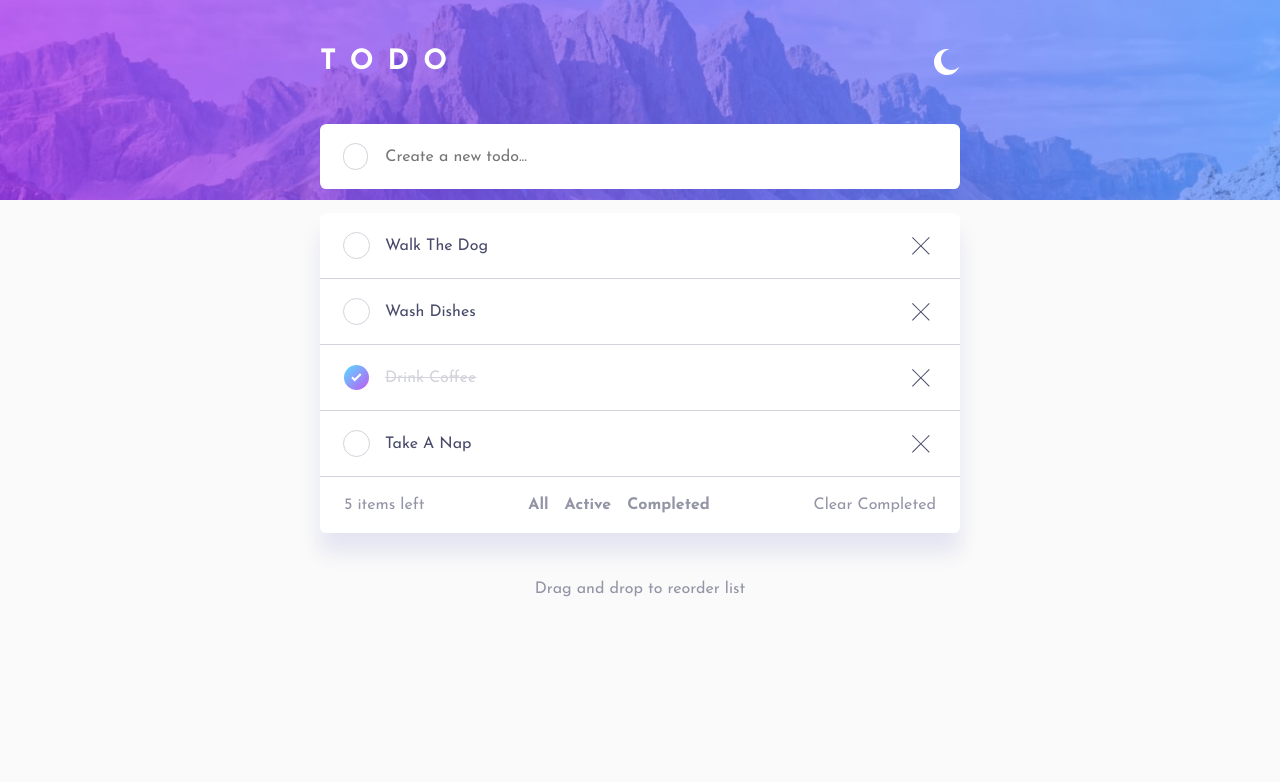
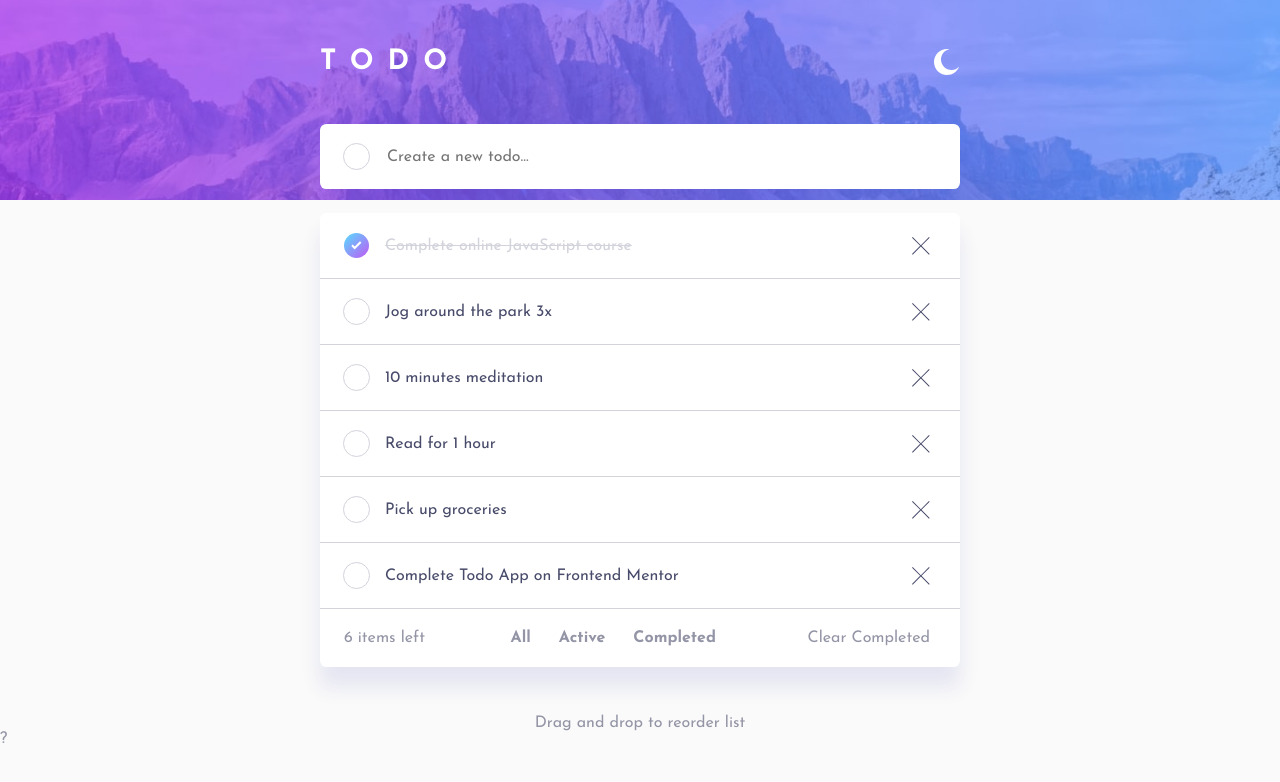
Before and after one commit to Vi-r-us/do-more, a React (Vite) app: page / in a window 1280 px wide. Shown: the top 782 px of the page. Built offline with nearby package versions, Linux system fonts and the light colour scheme.

Commit message:
add: edit and delete feature

```diff
--- a/src/components/Form.jsx
+++ b/src/components/Form.jsx
@@ -1,7 +1,9 @@
 import { useEffect, useRef, useState } from "react";
 import iconCheck from "../assets/icon-check.svg";
+import { useGlobalContext } from "../context";
 
 const Form = () => {
+  const { addItem } = useGlobalContext();
   const txHeight = 20;
   const [newItemName, setNewItemName] = useState("");
   const textareaRef = useRef(null);
@@ -21,11 +23,16 @@ const Form = () => {
   };
 
   const handleSubmit = (e) => {
-    e.preventDefault();
+    if (e.keyCode == 13 && e.shiftKey == false) {
+      // console.log(newItemName);
+      addItem(newItemName);
+      setNewItemName("");
+      e.preventDefault();
+    }
   };
 
   return (
-    <form className="form-control flex" direction="row" onSubmit={handleSubmit}>
+    <form className="form-control flex" direction="row">
       <span className="checkbox">
         <img src={iconCheck} />
       </span>
@@ -36,11 +43,13 @@ const Form = () => {
         ref={textareaRef}
         value={newItemName}
         onInput={() => handleTextareaHeight()}
+        onKeyDown={handleSubmit}
         onChange={(event) => setNewItemName(event.target.value)}
       />
       {/* <button type='submit' className='btn'>
           add task
         </button> */}
+      {/* <p>{newItemName}</p> */}
     </form>
   );
 };
--- a/src/components/Items.jsx
+++ b/src/components/Items.jsx
@@ -2,8 +2,16 @@
 /* eslint-disable no-unused-vars */
 import { useGlobalContext } from "../context";
 import SingleItem from "./SingleItem";
+
 const Items = () => {
-  const { items } = useGlobalContext();
+  const {
+    filteredItems: items,
+    allItems,
+    allActiveItems,
+    allCompletedItems,
+  } = useGlobalContext();
+  // console.log(items);
+
   return (
     <>
       <ul className="items">
@@ -11,20 +19,20 @@ const Items = () => {
           return <SingleItem key={item.id} item={item} />;
         })}
         <li className="last-item flex" direction="row">
-          <span>5 items left</span>
+          <span>{items.length} items left</span>
           <div className="ext flex" direction="row">
-            <span>all</span>
-            <span>active</span>
-            <span>completed</span>
+            <button onClick={() => allItems()}>all</button>
+            <button onClick={() => allActiveItems()}>active</button>
+            <button onClick={() => allCompletedItems()}>completed</button>
           </div>
-          <span>clear completed</span>
+          <button>clear completed</button>
         </li>
       </ul>
 
       <div className="last-item-ext ext flex" direction="row">
-        <span>all</span>
-        <span>active</span>
-        <span>completed</span>
+        <button onClick={() => allItems()}>all</button>
+        <button onClick={() => allActiveItems()}>active</button>
+        <button onClick={() => allCompletedItems()}>completed</button>
       </div>
     </>
   );
--- a/src/components/SingleItem.jsx
+++ b/src/components/SingleItem.jsx
@@ -1,23 +1,24 @@
 /* eslint-disable react/prop-types */
 import iconCheck from "../assets/icon-check.svg";
 import iconCross from "../assets/icon-cross.svg";
+import { useGlobalContext } from "../context";
 
 const SingleItem = ({ item }) => {
+  const { editItem, deleteItem } = useGlobalContext();
+
   return (
     <li className="single-item flex" direction="row">
-      <span
+      <button
         className={`checkbox ${item.isDone && "checked"}`}
-        onClick={() => console.log("edit task")}
+        onClick={() => editItem(item.id)}
       >
         <img src={iconCheck} />
-      </span>
-      <p className={item.isDone ? "completed" : ""}>
-        {item.title}
-      </p>
+      </button>
+      <p className={item.isDone ? "completed" : ""}>{item.title}</p>
       <button
         className="remove-btn"
         type="button"
-        onClick={() => console.log("delete task")}
+        onClick={() => deleteItem(item.id)}
       >
         <img src={iconCross} />
       </button>
--- a/src/context.jsx
+++ b/src/context.jsx
@@ -1,33 +1,74 @@
 import React, { useContext, useState } from "react";
 import { nanoid } from "nanoid";
-import { useQuery } from "react-query";
-import customFetch from "./utils";
+import { arrayToMap, mapToArray } from "./utils";
 
 const AppContext = React.createContext();
 
 const defaultItems = [
-  { id: nanoid(), title: "walk the dog", isDone: false },
-  { id: nanoid(), title: "wash dishes", isDone: false },
-  { id: nanoid(), title: "drink coffee", isDone: true },
-  { id: nanoid(), title: "take a nap", isDone: false },
+  { id: nanoid(), title: "Complete online JavaScript course", isDone: true },
+  { id: nanoid(), title: "Jog around the park 3x", isDone: false },
+  { id: nanoid(), title: "10 minutes meditation", isDone: false },
+  { id: nanoid(), title: "Read for 1 hour", isDone: false },
+  { id: nanoid(), title: "Pick up groceries", isDone: false },
+  {
+    id: nanoid(),
+    title: "Complete Todo App on Frontend Mentor",
+    isDone: false,
+  },
 ];
 
 // eslint-disable-next-line react/prop-types
 const AppProvider = ({ children }) => {
-  // const result = useQuery({
-  //   queryKey: ["tasks"],
-  //   queryFn: () => customFetch.get("/"),
-  // });
-  // console.log(result);
+  const [itemsMap, setItemsMap] = useState(arrayToMap(defaultItems));
+  const [filteredItems, setFilteredItems] = useState(mapToArray(itemsMap));
 
-  const [items, setItems] = useState(defaultItems);
+  const addItem = (title) => {
+    const updatedItemsMap = new Map([...itemsMap]);
+    const newItem = { id: nanoid(), title: title, isDone: false };
+    updatedItemsMap.set(newItem.id, newItem);
+    setItemsMap(updatedItemsMap);
+  };
+
+  const editItem = (id) => {
+    const updatedItemsMap = new Map([...itemsMap]);
+    const newItem = itemsMap.get(id);
+    newItem.isDone = !newItem.isDone;
+    updatedItemsMap.set(id, newItem);
+    setItemsMap(updatedItemsMap);
+  };
+
+  const deleteItem = (id) => {
+    const updatedItemsMap = new Map([...itemsMap]);
+    updatedItemsMap.delete(id);
+    setItemsMap(updatedItemsMap);
+    setFilteredItems([...mapToArray(updatedItemsMap)]);
+  };
+
+  const allItems = () => setFilteredItems([...mapToArray(itemsMap)]);
+  const allActiveItems = () =>
+    setFilteredItems(mapToArray(itemsMap).filter((item) => !item.isDone));
+  const allCompletedItems = () =>
+    setFilteredItems(mapToArray(itemsMap).filter((item) => item.isDone));
 
   return (
-    <AppContext.Provider value={{ items }}>{children}</AppContext.Provider>
+    <AppContext.Provider
+      value={{
+        filteredItems,
+        setItemsMap,
+        allItems,
+        allActiveItems,
+        allCompletedItems,
+        addItem,
+        editItem,
+        deleteItem,
+      }}
+    >
+      {children}?
+    </AppContext.Provider>
   );
 };
 
-// make sure use
+// eslint-disable-next-line react-refresh/only-export-components
 export const useGlobalContext = () => {
   return useContext(AppContext);
 };
--- a/src/index.css
+++ b/src/index.css
@@ -105,8 +105,18 @@ textarea {
   /* outline: none; */
 }
 
+button {
+  background: none;
+  border: none;
+  cursor: pointer;
+  color: var(--clr-text-400);
+  text-transform: capitalize;
+}
+button:hover {
+  color: var(--clr-primary);
+}
+
 .checkbox {
-  cursor: pointer;
   border-radius: 50vh;
   height: 25px;
   width: 25px;
@@ -181,6 +191,10 @@ textarea {
   gap: var(--gap);
   align-items: center;
 
+  .checkbox {
+    aspect-ratio: 1 / 1;
+  }
+
   .text-input {
     width: 100%;
   }
@@ -203,7 +217,7 @@ textarea {
   p {
     /* font-size: 0.875rem; */
     flex: 1;
-    text-transform: capitalize;
+    /* text-transform: capitalize; */
     color: var(--clr-text-600);
     &.completed {
       color: var(--clr-text-200);
@@ -219,15 +233,10 @@ textarea {
 }
 
 .ext {
-  color: var(--clr-text-400);
   gap: var(--gap);
   font-weight: bold;
-  text-transform: capitalize;
 
-  span {
-    cursor: pointer;
-  }
-  span:hover {
+  button:hover {
     color: var(--clr-primary);
   }
 }
@@ -236,14 +245,16 @@ textarea {
   gap: var(--gap);
   padding: var(--padding);
   justify-content: space-between;
+  align-items: center;
 
-  span:not(:first-child) {
+  /* span:not(:first-child) {
     cursor: pointer;
     text-transform: capitalize;
-  }
+  } */
 
   .ext {
     @media (max-width: 539px) {
+      text-align: center;
       display: none;
     }
   }
--- a/src/utils.js
+++ b/src/utils.js
@@ -1,7 +1,10 @@
 import axios from "axios";
 
-const customFetch = axios.create({
+export const customFetch = axios.create({
   baseURL: "http://localhost:500-/api/tasks",
 });
 
-export default customFetch;
+export const mapToArray = (map) => Array.from(map.values());
+export const arrayToMap = (array) => new Map(array.map((it) => [it.id, it]));
+
+// export default customFetch;
```
